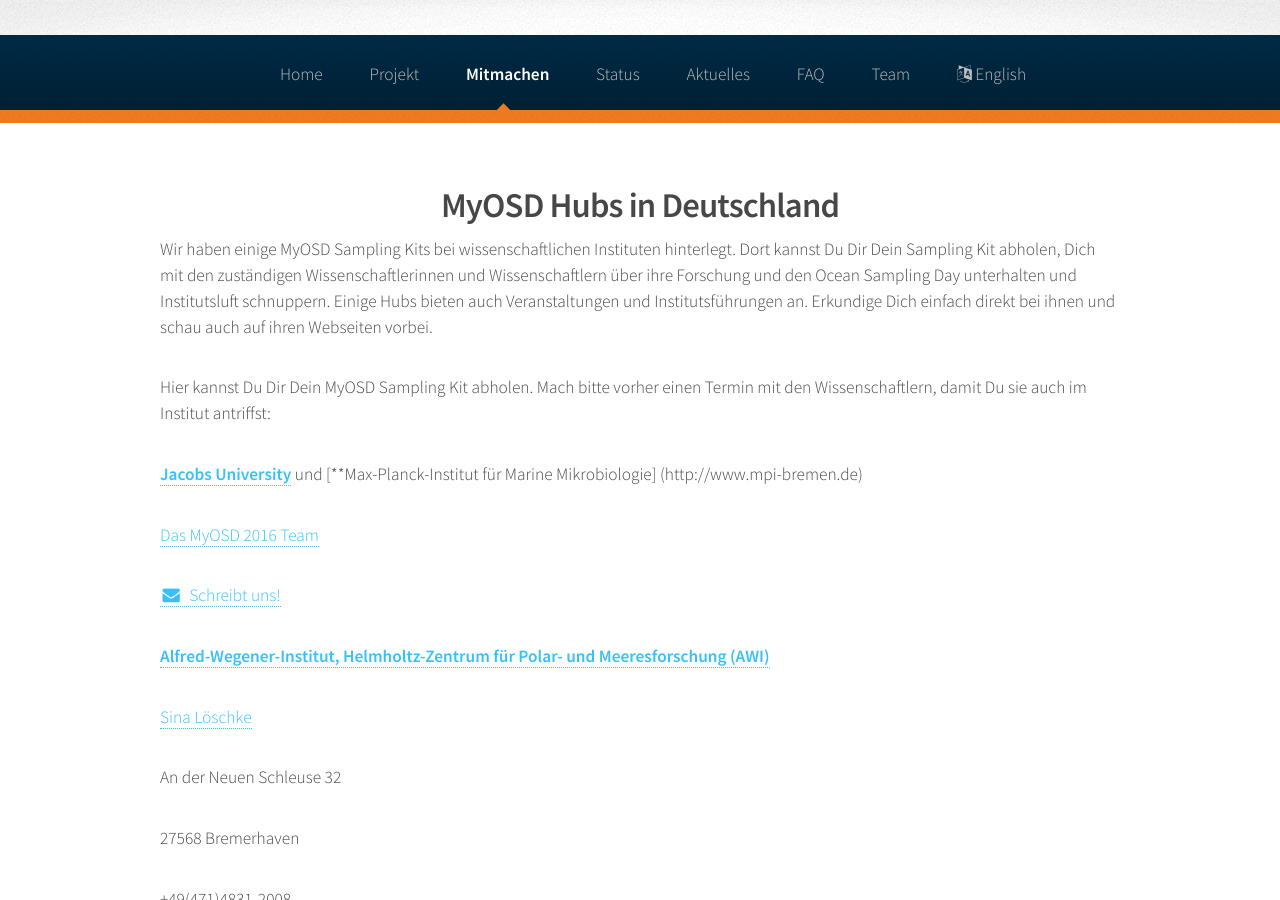
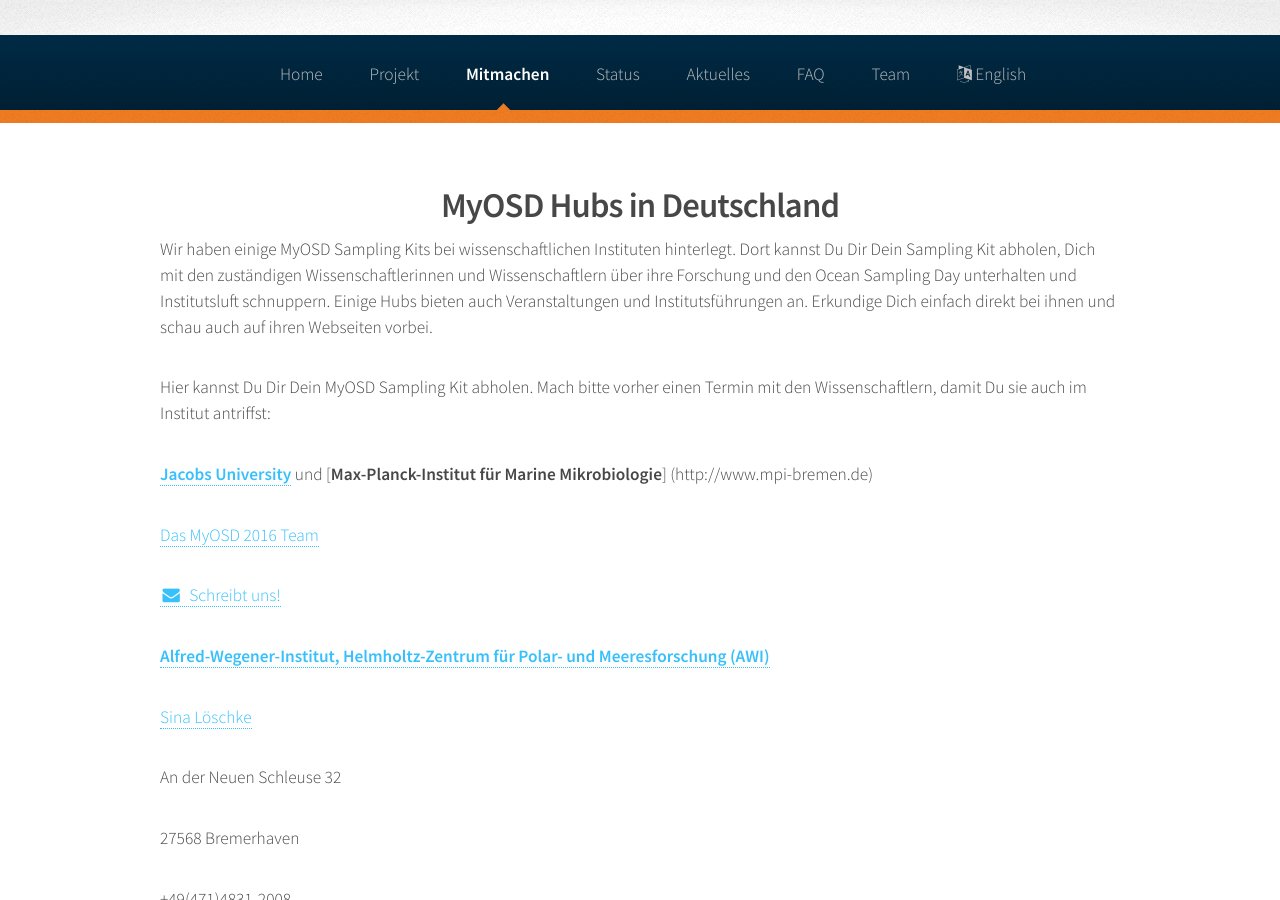
Before and after one commit to myosd/myosd.github.io, a Jekyll site: the page built from mitmachen/hubs/index.md, in a window 1280 px wide and 900 px high. Built offline with Jekyll 4.4.1, drawn with Linux system fonts in a browser that asks for light colours.

```diff
--- a/mitmachen/hubs/index.md
+++ b/mitmachen/hubs/index.md
@@ -9,7 +9,7 @@ Wir haben einige MyOSD Sampling Kits bei wissenschaftlichen Instituten hinterleg
 Hier kannst Du Dir Dein MyOSD Sampling Kit abholen. Mach bitte vorher einen Termin mit den Wissenschaftlern, damit Du sie auch im Institut antriffst:
 
 
-[**Jacobs University**](http://www.jacobs-university.de) und [**Max-Planck-Institut für Marine Mikrobiologie] (http://www.mpi-bremen.de)
+[**Jacobs University**](http://www.jacobs-university.de) und [**Max-Planck-Institut für Marine Mikrobiologie**] (http://www.mpi-bremen.de)
 
 [Das MyOSD 2016 Team](/team)
 
```
